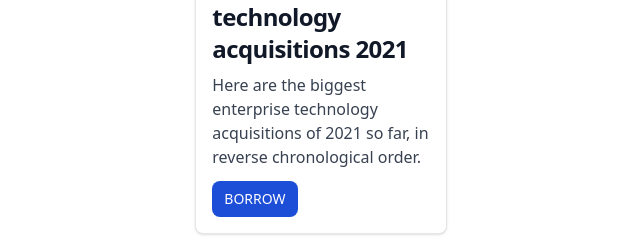
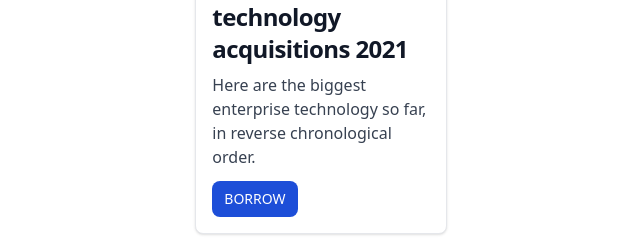
Before and after one commit to asrahim88/E_Study, a Django app: page /books/ in a window 1280 px wide. Shown: the part 1842-2092 px from the top of the page, without its empty margins (190-830 px from the left). Run offline with Django 4.2, Linux system fonts and the light colour scheme; some libraries are stand-ins or nearby versions.

Commit message:
extra added

```diff
--- a/book_management/templates/book_manage.html
+++ b/book_management/templates/book_manage.html
@@ -76,7 +76,7 @@
                                 <a href="#">
                                     <h5 class="mb-2 text-2xl font-bold tracking-tight text-gray-900 dark:text-white">Noteworthy technology acquisitions 2021</h5>
                                 </a>
-                                <p class="mb-3 font-normal text-gray-700 dark:text-gray-400">Here are the biggest enterprise technology acquisitions of 2021 so far, in reverse chronological order.</p>
+                                <p class="mb-3 font-normal text-gray-700 dark:text-gray-400">Here are the biggest enterprise technology so far, in reverse chronological order.</p>
                                 <a href="#" class="inline-flex items-center px-3 py-2 text-sm font-medium text-center text-white bg-blue-700 rounded-lg hover:bg-blue-800 focus:ring-4 focus:outline-none focus:ring-blue-300 dark:bg-blue-600 dark:hover:bg-blue-700 dark:focus:ring-blue-800">
                                     BORROW
                                 </a>
```
